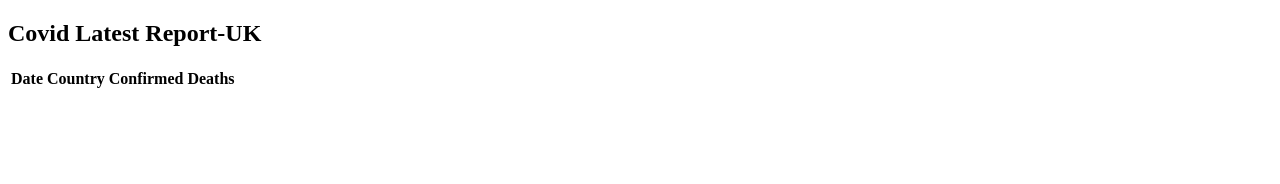
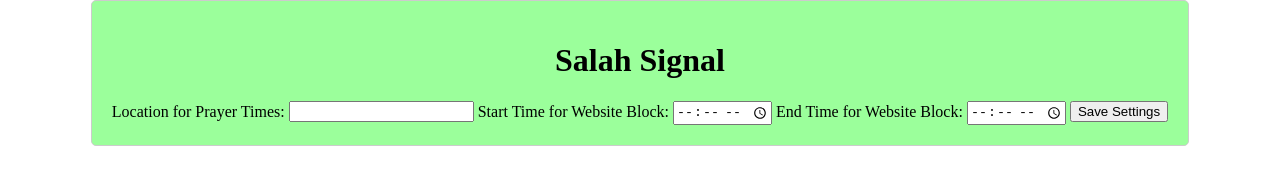
Before and after one commit to Minseung-Jeon/Salah-Signal, a browser extension: page index.html in a window 1280 px wide. Drawn offline with Linux system fonts and the light colour scheme.

Commit message:
move images to folder and adds rahma's popup code

```diff
--- a/index.html
+++ b/index.html
@@ -1,31 +1,21 @@
 <!DOCTYPE html>
 <html>
 <head>
-    <title>Salah Signal</title>
-    <meta charset="utf-8">
+    <title>salah signal</title>
+    <link rel="stylesheet" type="text/css" href="popup.css">
 </head>
 <body>
-    <div class="container mt-3" style="width: 450px;">
-        <h2 class="text-center">Covid Latest Report-UK</h2>
-        <table class="table table-bordered">
-            <thead>
-            <tr>
-                <th>Date</th>
-                <th>Country</th>
-                <th>Confirmed</th>
-                <th>Deaths</th>
-            </tr>
-            </thead>
-            <tbody>
-            <tr>
-                <td id="date"></td>
-                <td id="areaName"></td>
-                <td id="latestBy"></td>
-                <td id="deathNew"></td>
-            </tr>
-            </tbody>
-        </table>
+    <div id="popup-container">
+        <h1>Salah Signal</h1>
+        <label for="location">Location for Prayer Times:</label>
+        <input type="text" id="location">
+        <label for="start-time">Start Time for Website Block:</label>
+        <input type="time" id="start-time">
+        <label for="end-time">End Time for Website Block:</label>
+        <input type="time" id="end-time">
+        <button id="save-settings">Save Settings</button>
+        <div id="status"></div>
     </div>
+    <script src="popup.js"></script>
 </body>
-<script src="script.js"></script>
 </html>
--- /dev/null
+++ b/popup.css
@@ -0,0 +1,15 @@
+body {
+    display: flex;
+    justify-content: center;
+    align-items: center;
+    height: 100;
+    margin: 0;
+}
+
+#popup-container {
+    text-align: center;
+    padding: 20px;
+    border: 1px solid #ccc;
+    border-radius: 5px;
+    background-color: rgb(155,255,155);
+}
--- /dev/null
+++ b/popup.js
@@ -0,0 +1,32 @@
+document.addEventListener("DOMContentLoaded", function () {
+    const locationInput = document.getElementById("location");
+    const startTimeInput = document.getElementById("start-time");
+    const endTimeInput = document.getElementById("end-time");
+    const saveSettingsButton = document.getElementById("save-settings");
+    const statusDiv = document.getElementById("status");
+
+    // Load saved settings from local storage
+    chrome.storage.local.get(
+      ["location", "startTime", "endTime"],
+      function (result) {
+        locationInput.value = result.location || "";
+        startTimeInput.value = result.startTime || "";
+        endTimeInput.value = result.endTime || "";
+      }
+    );
+
+    // Save settings when the "Save Settings" button is clicked
+    saveSettingsButton.addEventListener("click", function () {
+      const location = locationInput.value;
+      const startTime = startTimeInput.value;
+      const endTime = endTimeInput.value;
+
+      // Save the settings to local storage
+      chrome.storage.local.set({ location, startTime, endTime }, function () {
+        statusDiv.textContent = "Settings saved!";
+      });
+
+      // Notify the background script to update settings if needed
+      chrome.runtime.sendMessage({ type: "updateSettings" });
+    });
+  });
```
Also changed, not shown: images/icon-128.png (renamed from icon-128.png), images/icon-16.png (renamed from icon-16.png), images/icon-32.png (renamed from icon-32.png), images/icon-48.png (renamed from icon-48.png), 1 other file.
